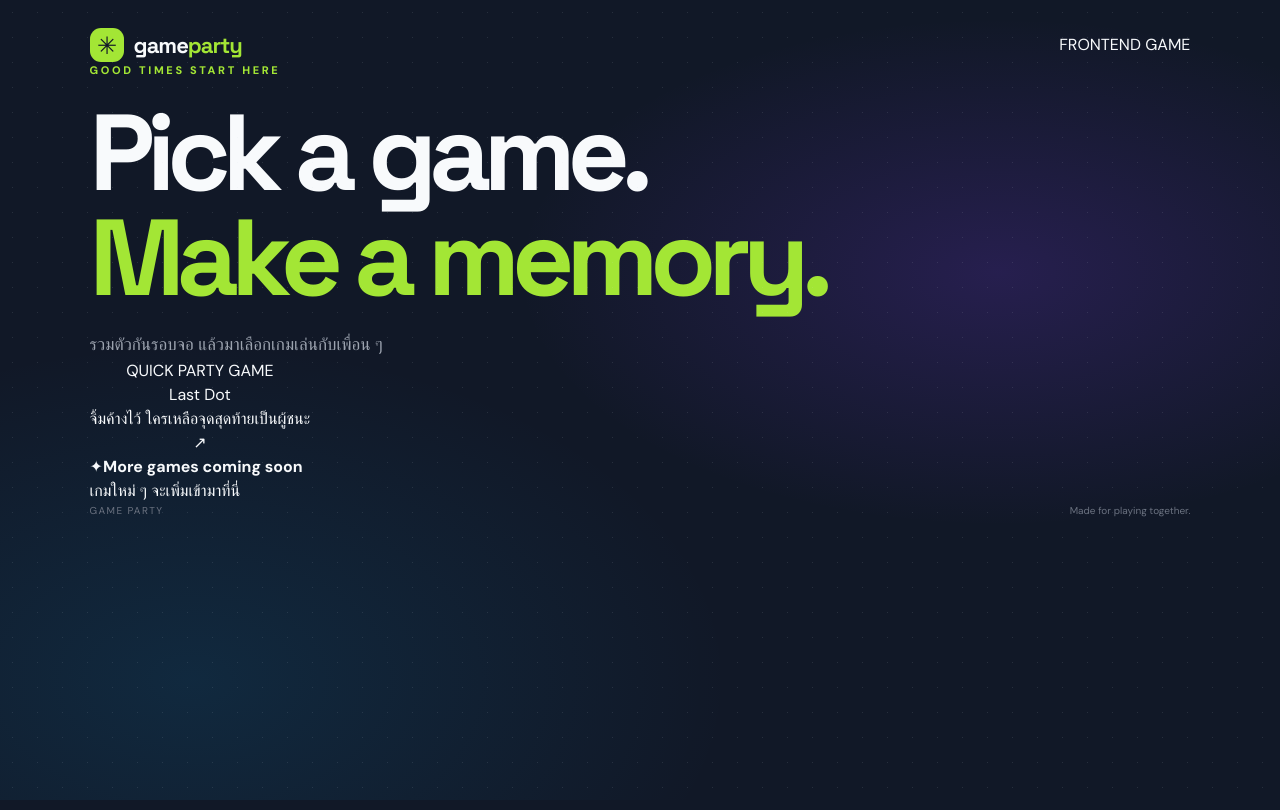
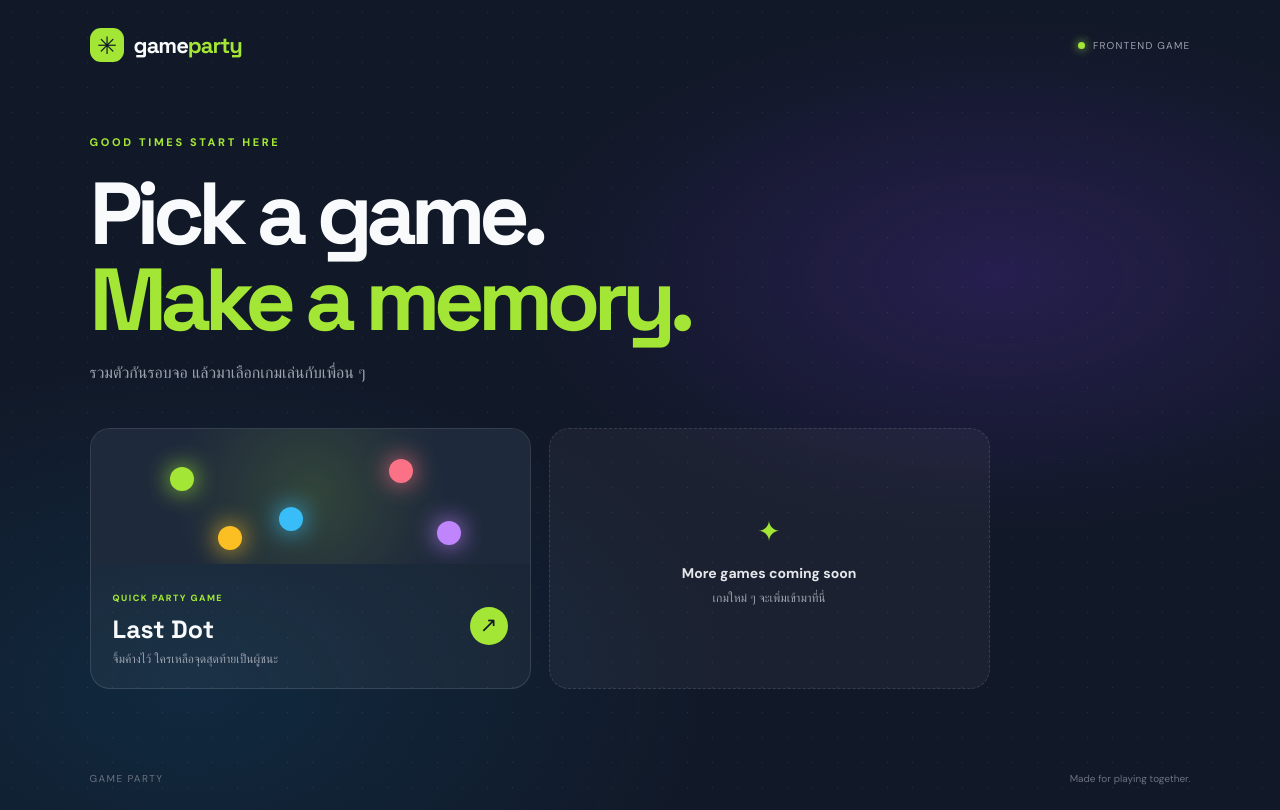
Before and after one commit to Sahapap1/game-party, a React (Vite) app in the folder client/: page / in a window 1280 px wide. Built offline with nearby package versions, Linux system fonts and the light colour scheme.

Commit message:
style(client): design Last Dot game and game selection screen

```diff
--- a/client/src/index.css
+++ b/client/src/index.css
@@ -1,50 +1,64 @@
 @import url('https://fonts.googleapis.com/css2?family=DM+Sans:wght@400;500;600;700;800&family=Space+Grotesk:wght@400;500;600;700&display=swap');
 @import "tailwindcss";
 
-:root {
-  font-family: 'DM Sans', sans-serif;
-  color: #f8fafc;
-  background: #111827;
-  font-synthesis: none;
-  text-rendering: optimizeLegibility;
-  -webkit-font-smoothing: antialiased;
-}
+:root { font-family: 'DM Sans', sans-serif; color: #f8fafc; background: #111827; font-synthesis: none; text-rendering: optimizeLegibility; -webkit-font-smoothing: antialiased; }
 * { box-sizing: border-box; }
 body { margin: 0; min-width: 320px; min-height: 100vh; }
-a { color: inherit; text-decoration: none; }
-.party-shell {
-  min-height: 100vh; display: flex; flex-direction: column;
-  padding: 28px clamp(22px, 7vw, 104px) 24px; overflow: hidden; position: relative;
-  background: radial-gradient(ellipse at 78% 34%, rgba(124,58,237,.20), transparent 34%), radial-gradient(ellipse at 15% 85%, rgba(14,165,233,.12), transparent 35%), #111827;
+button { font: inherit; }
+.party-shell { min-height: 100vh; display: flex; flex-direction: column; padding: 28px clamp(22px, 7vw, 104px) 24px; position: relative; overflow: hidden; background: radial-gradient(ellipse at 78% 34%,rgba(124,58,237,.20),transparent 34%),radial-gradient(ellipse at 15% 85%,rgba(14,165,233,.12),transparent 35%),#111827; }
+.party-shell::before { content: ''; position: absolute; inset: 0; pointer-events: none; opacity: .12; background-image: radial-gradient(#cbd5e1 .7px,transparent .7px); background-size: 25px 25px; }
+.topbar,.home-content,.game-content,.footer { position: relative; z-index: 1; }
+.topbar { display:flex; justify-content:space-between; align-items:center; }
+.brand { display:inline-flex; align-items:center; gap:10px; color:inherit; text-decoration:none; font:700 22px 'Space Grotesk',sans-serif; letter-spacing:-1px; }
+.brand-mark { display:grid; place-items:center; width:34px; height:34px; border-radius:11px; color:#111827; background:#a3e635; font-size:24px; }
+.brand-accent { color:#a3e635; }
+.local-pill { display:flex; align-items:center; gap:8px; color:#9ca3af; font-size:10px; letter-spacing:.12em; }
+.local-pill span { width:7px; height:7px; border-radius:50%; background:#a3e635; box-shadow:0 0 10px #a3e655; }
+.home-content { width:min(900px,100%); margin:auto 0; padding:72px 0 82px; }
+.eyebrow { color:#a3e635; font-size:11px; font-weight:800; letter-spacing:.24em; }
+h1 { margin:20px 0 16px; font:700 clamp(52px,8vw,88px)/.98 'Space Grotesk',sans-serif; letter-spacing:-.075em; }
+h1 span { color:#a3e635; }
+.hero-copy,.game-instruction { color:#9ca3af; font-size:16px; line-height:1.7; }
+.game-grid { display:grid; grid-template-columns:repeat(2,minmax(0,1fr)); gap:18px; margin-top:42px; }
+.game-card,.empty-game-card { min-height:245px; padding:0; overflow:hidden; border:1px solid rgba(255,255,255,.12); border-radius:20px; background:rgba(255,255,255,.045); color:#f8fafc; text-align:left; }
+.game-card { cursor:pointer; transition:transform .2s,border-color .2s,background .2s; }
+.game-card:hover { transform:translateY(-4px); border-color:rgba(163,230,53,.55); background:rgba(255,255,255,.075); }
+.game-art { height:135px; position:relative; overflow:hidden; background:radial-gradient(circle at 50% 50%,rgba(163,230,53,.15),transparent 60%),#1e293b; }
+.art-dot { position:absolute; width:24px; height:24px; border-radius:50%; box-shadow:0 0 24px currentColor; }
+.dot-one { left:18%; top:28%; background:#a3e635; color:#a3e635; }.dot-two { left:43%; top:58%; background:#38bdf8; color:#38bdf8; }.dot-three { left:68%; top:22%; background:#fb7185; color:#fb7185; }.dot-four { left:79%; top:68%; background:#c084fc; color:#c084fc; }.dot-five { left:29%; top:72%; background:#fbbf24; color:#fbbf24; }
+.game-card-info { display:flex; justify-content:space-between; align-items:center; padding:20px 22px; }
+.game-category { color:#a3e635; font-size:9px; font-weight:800; letter-spacing:.16em; }
+.game-card h2 { margin:5px 0; font:700 25px 'Space Grotesk',sans-serif; }
+.game-card p,.empty-game-card p { margin:0; color:#9ca3af; font-size:12px; }
+.play-arrow { display:grid; place-items:center; width:38px; height:38px; border-radius:50%; background:#a3e635; color:#111827; font-size:21px; }
+.empty-game-card { display:flex; flex-direction:column; justify-content:center; align-items:center; border-style:dashed; color:#9ca3af; }
+.empty-game-card>span { color:#a3e635; font-size:28px; margin-bottom:10px; }.empty-game-card strong { color:#e5e7eb; font-size:14px; }.empty-game-card p { margin-top:5px; }
+.game-content { width:min(900px,100%); margin:auto 0; padding:32px 0 38px; }
+.game-heading { text-align:center; position:relative; }
+.back-button { position:absolute; left:0; top:0; border:1px solid rgba(255,255,255,.14); border-radius:999px; padding:9px 14px; background:rgba(255,255,255,.05); color:#cbd5e1; font-size:12px; cursor:pointer; }
+.game-heading .eyebrow { margin:16px 0 0; }.game-heading h1 { margin:8px 0; font-size:clamp(48px,7vw,68px); }.game-instruction { margin:0 0 22px; font-size:14px; }
+.play-area { position:relative; height:min(48vh,430px); min-height:280px; overflow:hidden; border:1px solid rgba(255,255,255,.16); border-radius:24px; background:radial-gradient(ellipse at center,rgba(30,41,59,.85),rgba(15,23,42,.96)); touch-action:none; user-select:none; }
+.play-area.is-running { border-color:rgba(163,230,53,.35); }
+.play-area-top { position:absolute; z-index:2; top:18px; left:20px; right:20px; display:flex; justify-content:space-between; color:#94a3b8; font-size:9px; font-weight:800; letter-spacing:.16em; pointer-events:none; }
+.play-area-top strong { color:#f8fafc; font:700 20px 'Space Grotesk',sans-serif; letter-spacing:0; }.play-area-top small { color:#94a3b8; font:700 9px 'DM Sans',sans-serif; letter-spacing:.1em; }
+.play-hint { position:absolute; inset:0; display:flex; flex-direction:column; justify-content:center; align-items:center; gap:8px; color:#cbd5e1; pointer-events:none; }
+.play-hint span { display:grid; place-items:center; width:48px; height:48px; border:1px dashed rgba(163,230,53,.7); border-radius:50%; color:#a3e635; font-size:28px; }
+.play-hint strong { font-size:14px; }.play-hint small { color:#64748b; font-size:11px; }
+.player-dot { position:absolute; display:grid; place-items:center; width:clamp(42px,7vw,58px); height:clamp(42px,7vw,58px); margin:-24px 0 0 -24px; border:3px solid rgba(255,255,255,.85); border-radius:50%; background:var(--dot-color); color:#111827; box-shadow:0 0 24px color-mix(in srgb,var(--dot-color),transparent 35%); font:800 17px 'Space Grotesk',sans-serif; transform:scale(1); transition:left .2s,top .2s; pointer-events:none; }
+.player-dot.is-removing { animation:dot-out .65s ease-in forwards; }.player-dot.is-winner { width:76px; height:76px; margin:-38px 0 0 -38px; animation:winner-pop .7s ease-out both; box-shadow:0 0 55px var(--dot-color); }
+.winner-banner { position:absolute; inset:auto 12px 22px; display:flex; flex-direction:column; align-items:center; gap:4px; text-shadow:0 2px 15px #000; pointer-events:none; }.winner-banner span { font-size:27px; }.winner-banner strong { color:#a3e635; font:700 24px 'Space Grotesk',sans-serif; }.winner-banner small { color:#cbd5e1; font-size:11px; }
+@keyframes dot-out { 0%{opacity:1;transform:scale(1) rotate(0)} 45%{opacity:1;transform:scale(1.35) rotate(90deg);filter:brightness(1.8)} 100%{opacity:0;transform:scale(0) rotate(220deg);filter:blur(8px)} }
+@keyframes winner-pop { 0%{transform:scale(.3)} 70%{transform:scale(1.2)} 100%{transform:scale(1)} }
+.game-controls { display:flex; justify-content:space-between; align-items:center; gap:16px; margin-top:18px; }
+.player-count { display:flex; align-items:baseline; gap:8px; color:#94a3b8; font-size:12px; }.player-count strong { color:#f8fafc; font:700 28px 'Space Grotesk',sans-serif; }
+.primary-button { display:flex; align-items:center; gap:18px; border:0; border-radius:999px; padding:14px 22px; background:#a3e635; color:#111827; font-weight:800; font-size:13px; cursor:pointer; transition:transform .2s,opacity .2s; }.primary-button:hover:not(:disabled) { transform:translateY(-2px); }.primary-button:disabled { opacity:.35; cursor:not-allowed; }.primary-button span { font-size:18px; }
+.status-message { display:flex; align-items:center; gap:10px; color:#a3e635; font-size:13px; font-weight:700; }.loading-pulse { width:8px; height:8px; border-radius:50%; background:#a3e635; animation:pulse 1s infinite; }
+@keyframes pulse { 50%{opacity:.25;transform:scale(.7)} }
+.helper-note { color:#64748b; text-align:right; font-size:10px; margin:10px 0 0; }
+.footer { display:flex; justify-content:space-between; color:#6b7280; font-size:10px; letter-spacing:.14em; }.footer span:last-child { letter-spacing:0; }
+@media(max-width:650px) {
+ .party-shell { padding:20px 18px; }.home-content { padding:65px 0; }.game-grid { grid-template-columns:1fr; }.empty-game-card { min-height:150px; }
+ .game-content { padding:24px 0 30px; }.back-button { position:static; display:block; margin-bottom:18px; }.game-heading .eyebrow { margin-top:8px; }
+ .play-area { min-height:320px; height:48vh; }.game-controls { align-items:flex-end; }.helper-note { text-align:center; line-height:1.5; }
+ .footer { font-size:9px; }
 }
-.party-shell::before {
-  content: ''; position: absolute; inset: 0; pointer-events: none; opacity: .12;
-  background-image: radial-gradient(#cbd5e1 .7px, transparent .7px); background-size: 25px 25px;
-}
-.topbar, .hero, .footer { position: relative; z-index: 1; }
-.topbar { display: flex; justify-content: space-between; align-items: center; }
-.brand { display: inline-flex; align-items: center; gap: 10px; font: 700 22px 'Space Grotesk',sans-serif; letter-spacing: -1px; }
-.brand-mark { display: grid; place-items: center; width: 34px; height: 34px; border-radius: 11px; color: #111827; background: #a3e635; font-size: 24px; }
-.brand-accent { color: #a3e635; }
-.connection { display: flex; align-items: center; gap: 9px; color: #9ca3af; font-size: 12px; }
-.connection-dot { width: 8px; height: 8px; border-radius: 50%; background: #f59e0b; }
-.connection-dot.connected { background: #a3e635; box-shadow: 0 0 12px #a3e655; }
-.connection-dot.disconnected { background: #f87171; }
-.hero { width: min(760px,100%); margin: auto 0; padding: 100px 0 110px; }
-.eyebrow { color: #a3e635; font-size: 11px; font-weight: 800; letter-spacing: .24em; }
-h1 { margin: 22px 0 18px; font: 700 clamp(58px,10vw,108px)/.98 'Space Grotesk',sans-serif; letter-spacing: -.075em; }
-h1 span { color: #a3e635; }
-.hero-copy { max-width: 440px; color: #9ca3af; font-size: 17px; line-height: 1.7; }
-.coming-soon { display: flex; align-items: center; gap: 16px; width: fit-content; margin-top: 42px; padding: 17px 21px; border: 1px solid rgba(255,255,255,.12); border-radius: 16px; background: rgba(255,255,255,.055); backdrop-filter: blur(12px); }
-.sparkle { color: #a3e635; font-size: 25px; }
-.coming-soon strong { font-size: 14px; }
-.coming-soon p { margin: 4px 0 0; color: #9ca3af; font-size: 12px; }
-.footer { display: flex; justify-content: space-between; color: #6b7280; font-size: 10px; letter-spacing: .14em; }
-.footer span:last-child { letter-spacing: 0; }
-@media (max-width: 600px) {
-  .party-shell { padding: 22px 22px 20px; }
-  .hero { padding: 90px 0; }
-  .hero-copy { font-size: 15px; }
-  .coming-soon { align-items: flex-start; }
-  .footer { font-size: 9px; }
-}
```
